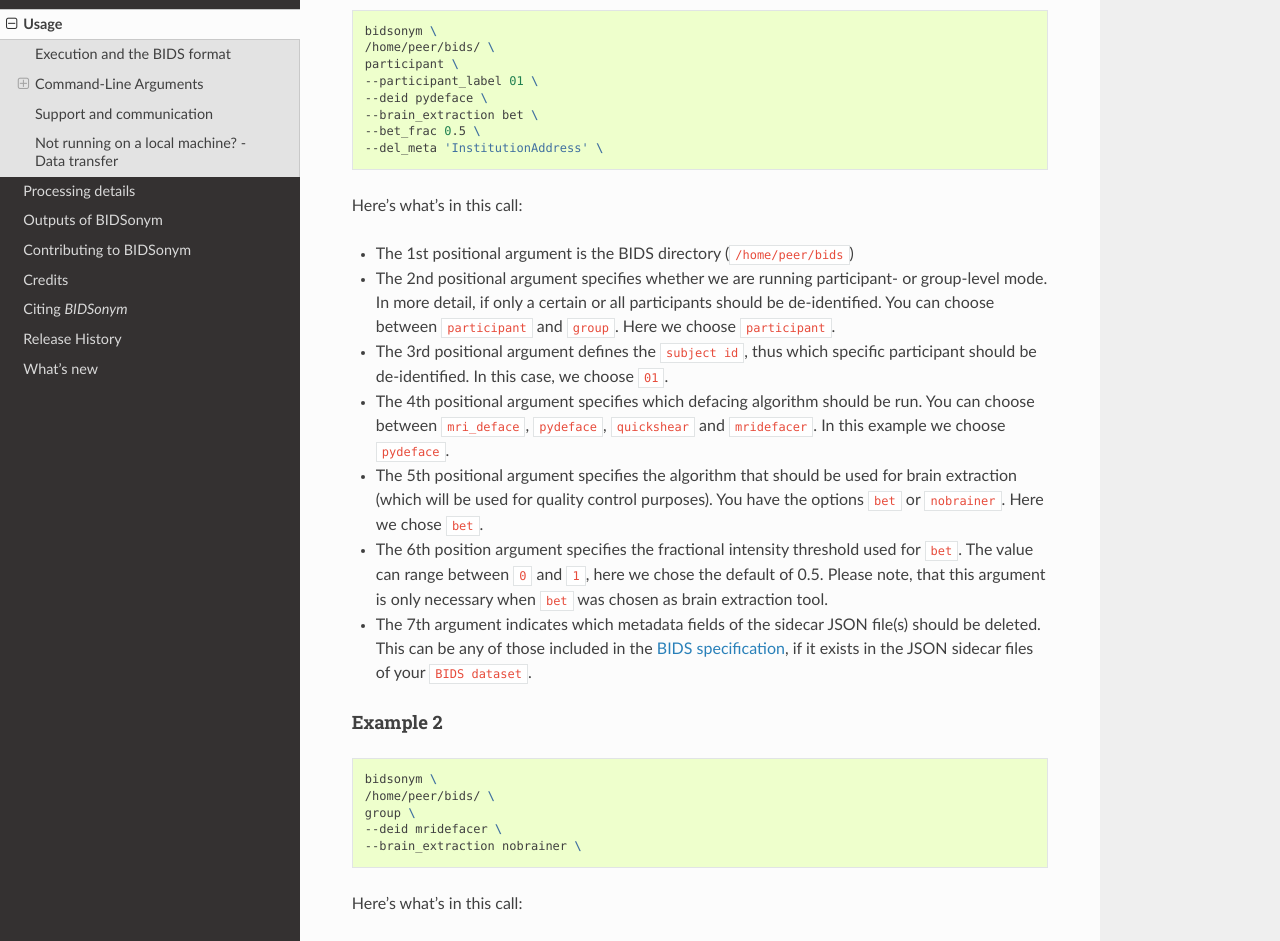
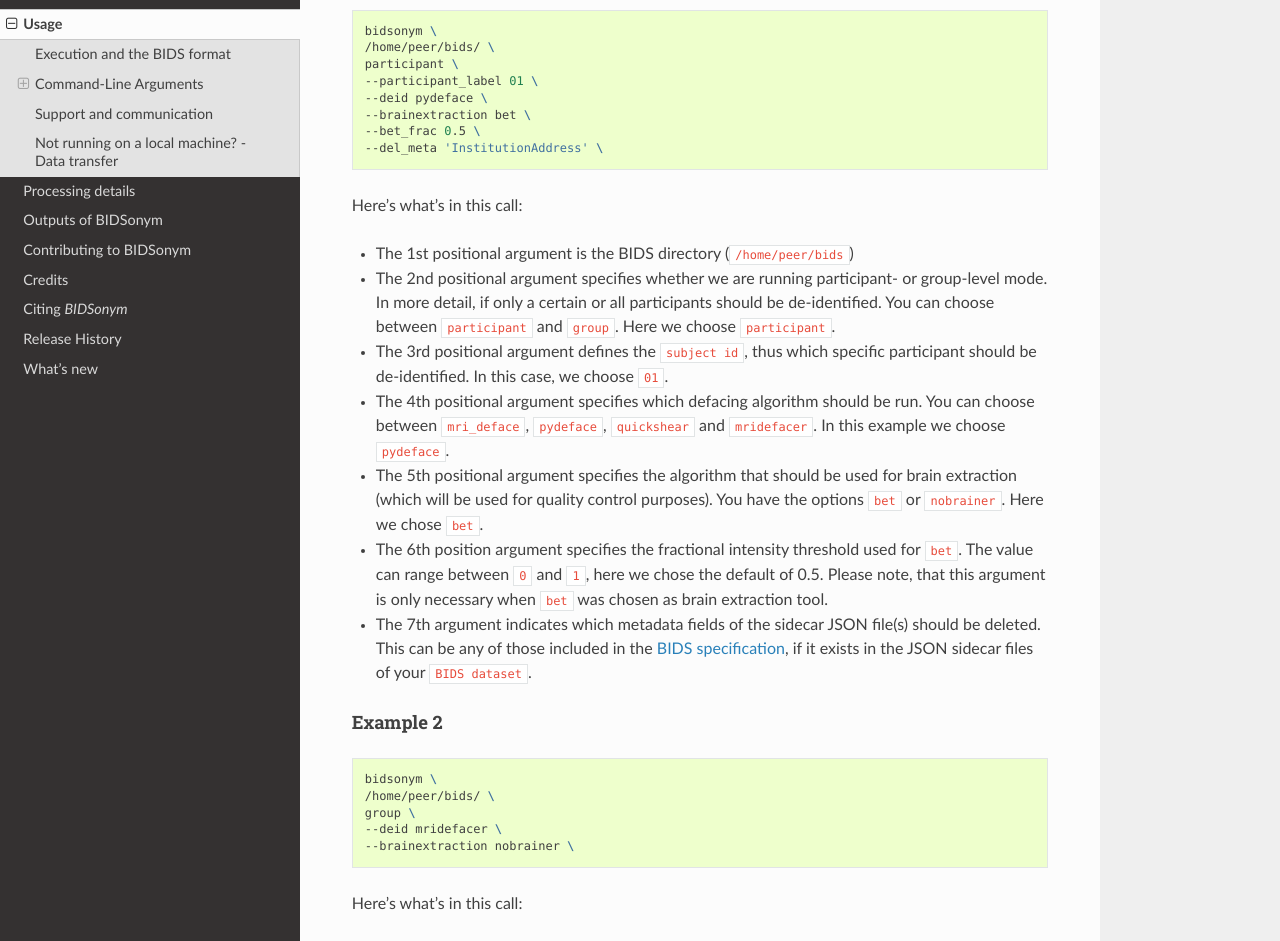
Before and after one commit to PeerHerholz/BIDSonym, a Sphinx documentation site: the page built from docs/source/usage.rst, in a window 1280 px wide and 1400 px high, scrolled down 864 px. Shown: the part 152-1093 px from the top of the window. Built offline with Sphinx 7.4.7 and the Read the Docs theme 2.0.0, drawn with Linux system fonts in a browser that asks for light colours.

Commit message:
Update usage.rst
Correct `brainextraction` argument in the example code

```diff
--- a/docs/source/usage.rst
+++ b/docs/source/usage.rst
@@ -55,7 +55,7 @@
     participant \
     --participant_label 01 \
     --deid pydeface \
-    --brain_extraction bet \
+    --brainextraction bet \
     --bet_frac 0.5 \
     --del_meta 'InstitutionAddress' \
 
@@ -90,7 +90,7 @@
     /home/peer/bids/ \
     group \
     --deid mridefacer \
-    --brain_extraction nobrainer \
+    --brainextraction nobrainer \
 
 Here's what's in this call:
 
```
